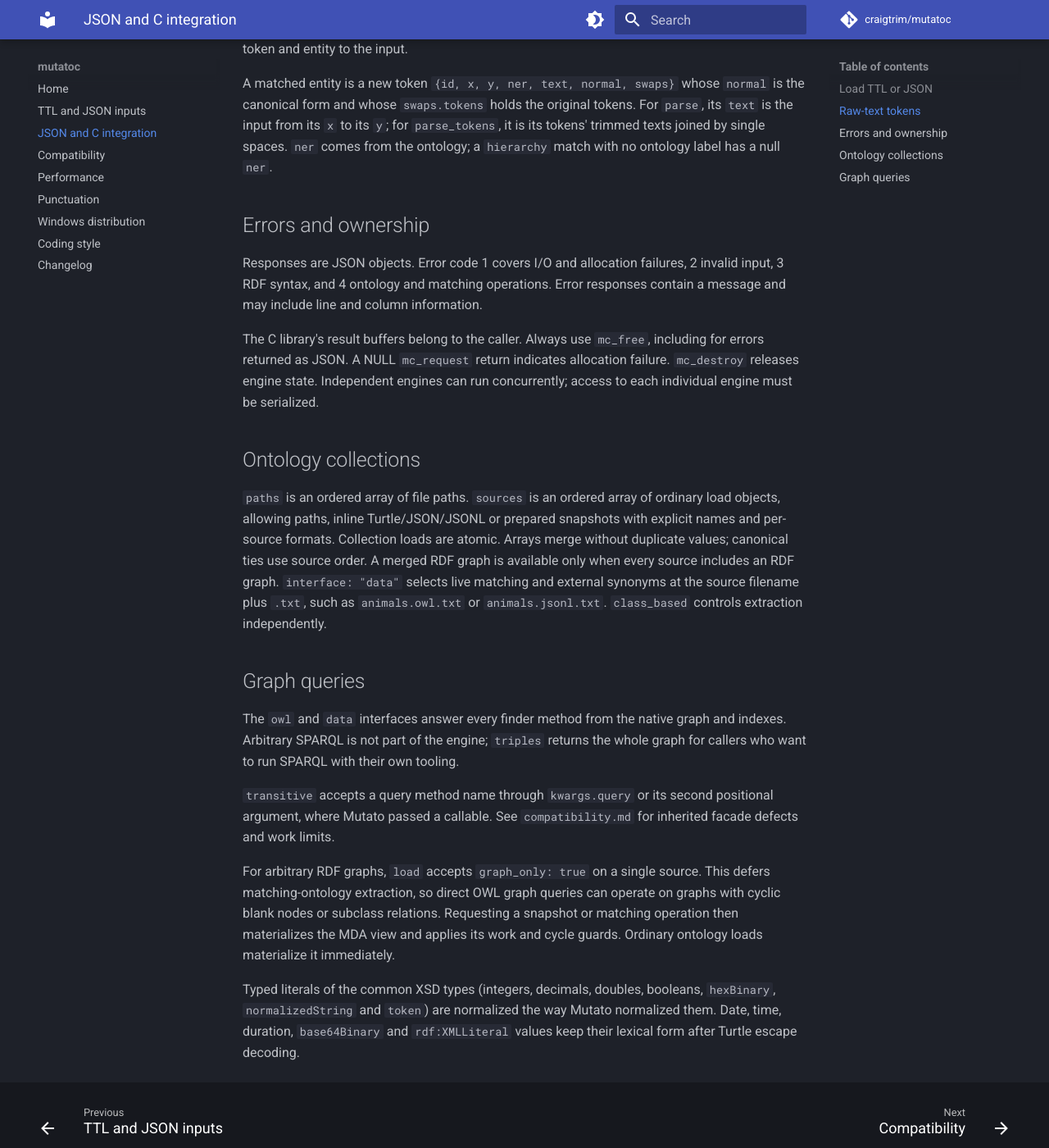
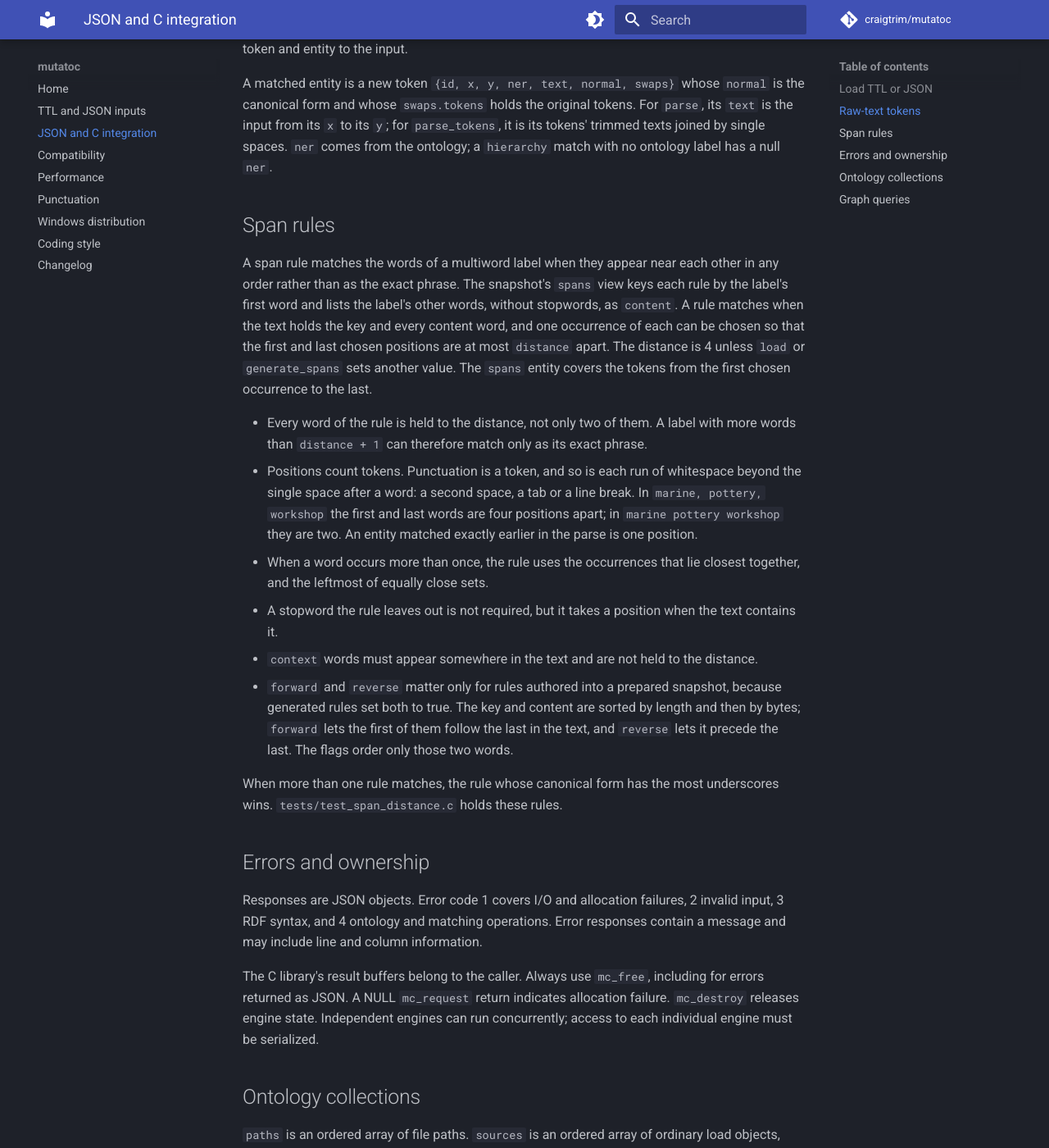
Before and after one commit to craigtrim/mutatoc, an MkDocs documentation site: the page built from docs/protocol.md, in a window 1280 px wide and 1400 px high, scrolled down 2854 px. Shown: the whole window at 82% size. Built offline with MkDocs 1.6.1 and Material for MkDocs 9.7.7, drawn with Linux system fonts in a browser that asks for light colours; comment, search, counter and statistics services are not loaded.

Commit message:
docs: describe span rules and note the span distance fix

```diff
--- a/docs/protocol.md
+++ b/docs/protocol.md
@@ -61,6 +61,21 @@ Punctuation becomes its own token, except a period or comma inside a number, an
 
 A matched entity is a new token `{id, x, y, ner, text, normal, swaps}` whose `normal` is the canonical form and whose `swaps.tokens` holds the original tokens. For `parse`, its `text` is the input from its `x` to its `y`; for `parse_tokens`, it is its tokens' trimmed texts joined by single spaces. `ner` comes from the ontology; a `hierarchy` match with no ontology label has a null `ner`.
 
+## Span rules
+
+<!-- craigtrim/mutatoc#9 -->
+
+A span rule matches the words of a multiword label when they appear near each other in any order rather than as the exact phrase. The snapshot's `spans` view keys each rule by the label's first word and lists the label's other words, without stopwords, as `content`. A rule matches when the text holds the key and every content word, and one occurrence of each can be chosen so that the first and last chosen positions are at most `distance` apart. The distance is 4 unless `load` or `generate_spans` sets another value. The `spans` entity covers the tokens from the first chosen occurrence to the last.
+
+- Every word of the rule is held to the distance, not only two of them. A label with more words than `distance + 1` can therefore match only as its exact phrase.
+- Positions count tokens. Punctuation is a token, and so is each run of whitespace beyond the single space after a word: a second space, a tab or a line break. In `marine, pottery, workshop` the first and last words are four positions apart; in `marine pottery workshop` they are two. An entity matched exactly earlier in the parse is one position.
+- When a word occurs more than once, the rule uses the occurrences that lie closest together, and the leftmost of equally close sets.
+- A stopword the rule leaves out is not required, but it takes a position when the text contains it.
+- `context` words must appear somewhere in the text and are not held to the distance.
+- `forward` and `reverse` matter only for rules authored into a prepared snapshot, because generated rules set both to true. The key and content are sorted by length and then by bytes; `forward` lets the first of them follow the last in the text, and `reverse` lets it precede the last. The flags order only those two words.
+
+When more than one rule matches, the rule whose canonical form has the most underscores wins. `tests/test_span_distance.c` holds these rules.
+
 ## Errors and ownership
 
 Responses are JSON objects. Error code 1 covers I/O and allocation failures, 2 invalid input, 3 RDF syntax, and 4 ontology and matching operations. Error responses contain a message and may include line and column information.
```
Also changed, not shown: CHANGELOG.md (+11 -1 lines), README.md (+1 -0 lines), docs/compatibility.md (+2 -0 lines), docs/performance.md (+15 -0 lines).
